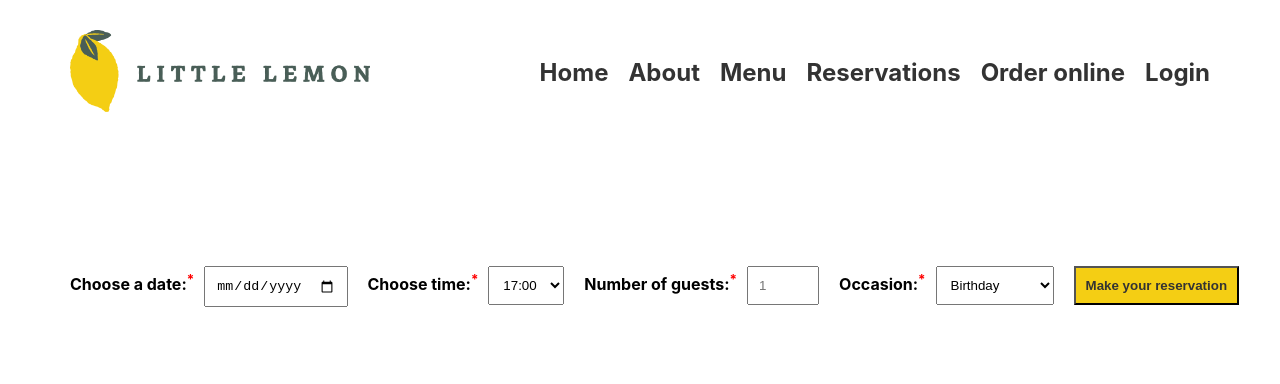
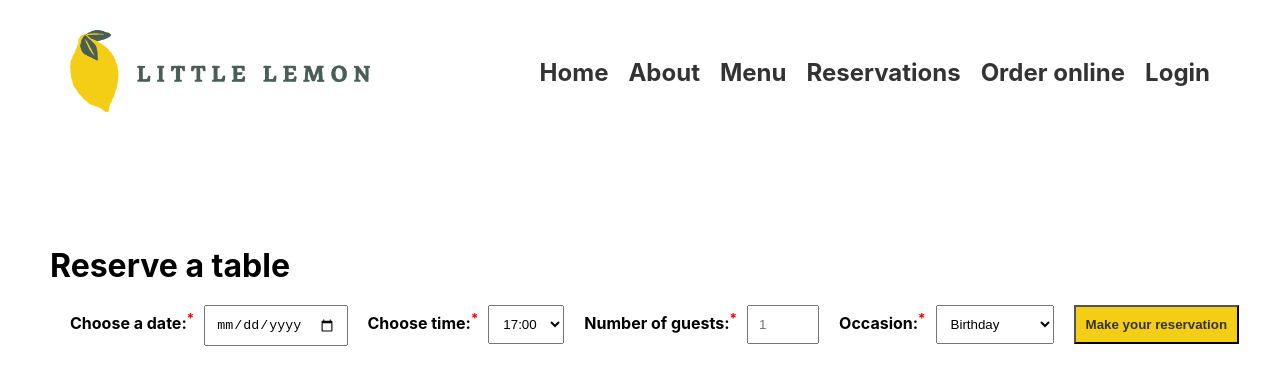
Before and after one commit to Dimgba-Eme/my-restaurant, a React (Create React App) app: page /reservations in a window 1280 px wide. Shown: the top 384 px of the page. Built offline with nearby package versions, Linux system fonts and the light colour scheme.

Commit message:
imported useState and useEffect hooks

```diff
--- a/src/components/BookingForm.js
+++ b/src/components/BookingForm.js
@@ -1,8 +1,10 @@
 import React from 'react'
+import { useState, useEffect} from 'react'
 
 function BookingForm() {
   return (
     <div className='res-form'>
+      <h1>Reserve a table</h1>
       <form method='POST'>
         <div className='reservation'>
           <label htmlFor='res-date'>Choose a date:<sup>*</sup></label>
```
